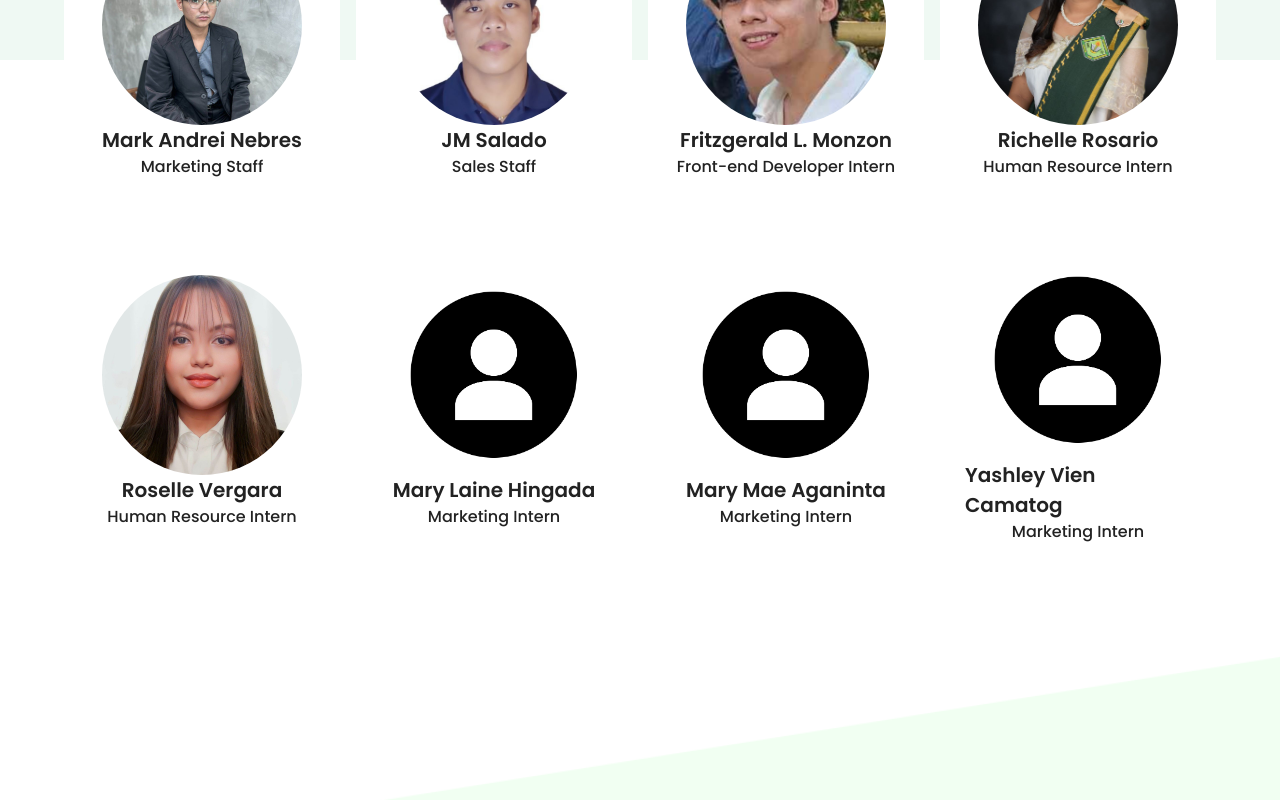
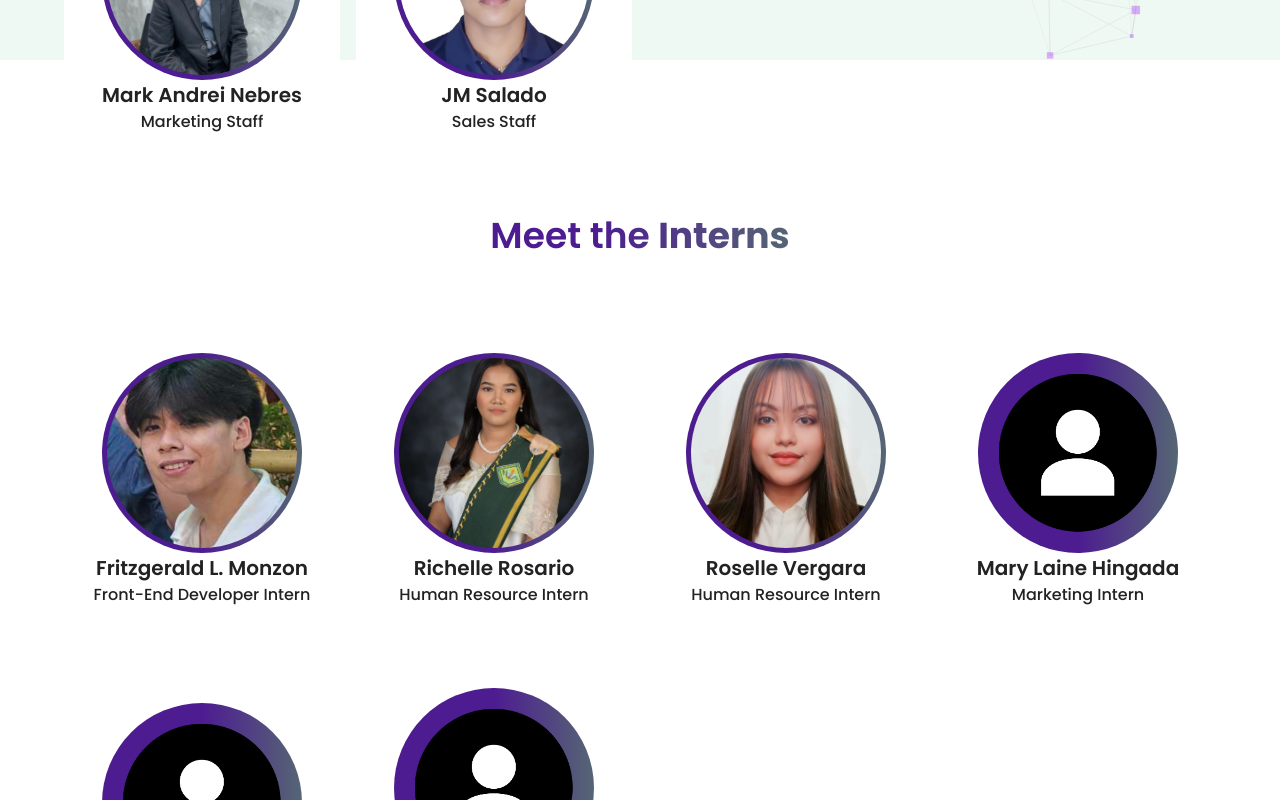
Before and after one commit to BitverseDevs/ftp-website, a React (Create React App) app: page /#/organization in a window 1280 px wide. Shown: the part 740-1540 px from the top of the page. Built offline with nearby package versions, Linux system fonts and the light colour scheme.

Commit message:
Update Interns

```diff
--- a/src/data/team.js
+++ b/src/data/team.js
@@ -13,7 +13,7 @@ export const teamData = [
         key: 'JhumerApus',
         fullName: 'Jhumer O. Apus',
         content: 'I am a front-end developer with a passion for creating beautiful and responsive web applications. I have experience in developing web applications using React.js, Angular, and Vue.js. I am also proficient in HTML, CSS, and JavaScript.',
-        position: 'Front-end Developer',
+        position: 'Front-End Developer',
         imgURL: '/assets/jhumer_pic.jpg',
         fbUrl: 'https://www.facebook.com/jhumer.apus.1/',
         twitterURL: 'https://twitter.com/',
@@ -23,7 +23,7 @@ export const teamData = [
         key: 'MarcRovicBaja',
         fullName: 'Marc Rovic Baja',
         content: 'lorem ipsum',
-        position: 'Backend-end Developer',
+        position: 'Backend-End Developer',
         imgURL: '/assets/marc.jfif',
         fbUrl: 'https://www.facebook.com/',
         twitterURL: 'https://twitter.com/',
@@ -59,11 +59,75 @@ export const teamData = [
         twitterURL: 'https://twitter.com/',
         linkedInURL: 'https://www.linkedin.com/',
     },
+/*     {
+        key: 'Fritzgerald',
+        fullName: 'Fritzgerald L. Monzon',
+        content: 'lorem ipsum',
+        position: 'Front-End Developer Intern',
+        imgURL: '',
+        imgURL: '/assets/fritz.jpg',
+        fbUrl: 'https://www.facebook.com/',
+        twitterURL: 'https://twitter.com/',
+        linkedInURL: 'https://www.linkedin.com/',
+    },
+    {
+        key: 'richelle',
+        fullName: 'Richelle Rosario',
+        content: 'lorem ipsum',
+        position: 'Human Resource Intern',
+        imgURL: '/assets/richelle.jpg',
+        fbUrl: 'https://www.facebook.com/',
+        twitterURL: 'https://twitter.com/',
+        linkedInURL: 'https://www.linkedin.com/',
+    },
+    {
+        key: 'roselle',
+        fullName: 'Roselle Vergara',
+        content: 'lorem ipsum',
+        position: 'Human Resource Intern',
+        imgURL: '/assets/roselle.jfif',
+        fbUrl: 'https://www.facebook.com/',
+        twitterURL: 'https://twitter.com/',
+        linkedInURL: 'https://www.linkedin.com/',
+    },
+    {
+        key: 'maryl',
+        fullName: 'Mary Laine Hingada',
+        content: 'lorem ipsum',
+        position: 'Marketing Intern',
+        imgURL: '',
+        fbUrl: 'https://www.facebook.com/',
+        twitterURL: 'https://twitter.com/',
+        linkedInURL: 'https://www.linkedin.com/',
+    },
+    {
+        key: 'marym',
+        fullName: 'Mary Mae Aganinta',
+        content: 'lorem ipsum',
+        position: 'Marketing Intern',
+        imgURL: '',
+        fbUrl: 'https://www.facebook.com/',
+        twitterURL: 'https://twitter.com/',
+        linkedInURL: 'https://www.linkedin.com/',
+    },
+    {
+        key: 'yashley',
+        fullName: 'Yashley Vien Camatog',
+        content: 'lorem ipsum',
+        position: 'Marketing Intern',
+        imgURL: '',
+        fbUrl: 'https://www.facebook.com/',
+        twitterURL: 'https://twitter.com/',
+        linkedInURL: 'https://www.linkedin.com/',
+    }, */
+]
+
+export const internData = [
     {
         key: 'Fritzgerald',
         fullName: 'Fritzgerald L. Monzon',
         content: 'lorem ipsum',
-        position: 'Front-end Developer Intern',
+        position: 'Front-End Developer Intern',
         imgURL: '',
         imgURL: '/assets/fritz.jpg',
         fbUrl: 'https://www.facebook.com/',
--- a/src/pages/organization/team.jsx
+++ b/src/pages/organization/team.jsx
@@ -2,7 +2,7 @@ import React from 'react';
 import ParticleBg from 'pages/ui/particlebg';
 import './team.scss';
 import SEO from '../../components/seo/seo';
-import {teamData} from '../../data/team';
+import {teamData, internData} from '../../data/team';
 import { SocialIcon } from 'react-social-icons'
 import {Link }from 'react-router-dom';
 
@@ -42,6 +42,33 @@ const Team = () => {
                 }
                 )}
                 </div>
+                <div className="org-header">
+                    <h1>Meet the <p>Interns</p></h1>
+                </div>
+                <div className="org-content">
+                {internData.map((team, index) => {
+                    return (
+                        <Link key={index} to={`/team-profile/${team.key}`}>
+                            <div className="org-card">
+                                <div className="org-card-img">
+                                    {/* <img src={team.img} alt="profile"/> */}
+                                    {team.imgURL === '' ?
+                                        <img src="/assets/blank-icon.png" alt="profile"/>
+                                        :
+                                        <img src={team.imgURL} alt="profile"/>
+                                    }
+                                </div>
+                                <div className="org-card-content">
+                                    <h2 className="team-fullName">{team.fullName}</h2>
+                                    <p className="team-position">{team.position}</p>
+                                </div>
+
+                            </div>
+                        </Link>
+                    )
+                }
+                )}
+                </div>
             </div>
             <ParticleBg/>
         </React.Fragment>
--- a/src/pages/organization/team.scss
+++ b/src/pages/organization/team.scss
@@ -76,6 +76,9 @@
         height: 100%;
         object-fit: cover;
         border-radius: 50%;
+        background: rgb(77,28,145);
+        background: linear-gradient(90deg, rgba(77,28,145,1) 0%, rgba(77,28,145,1) 50%, rgba(85,102,116,1) 100%) border-box;
+        border: 5px solid transparent;
     }
 }
 
```
